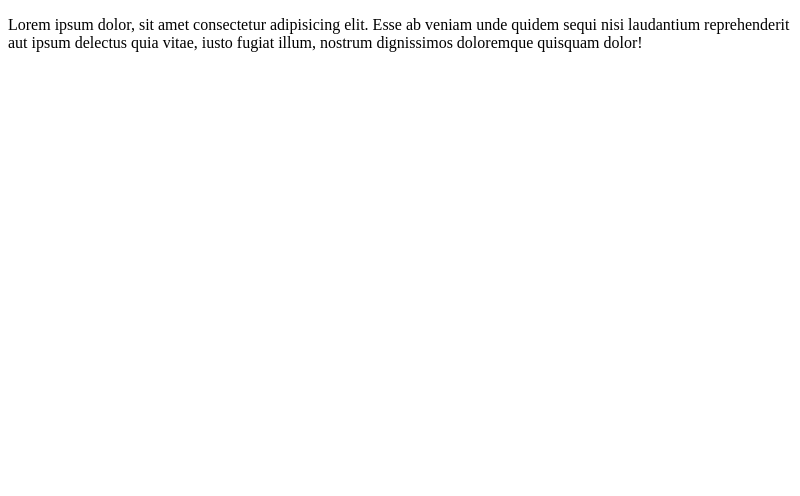
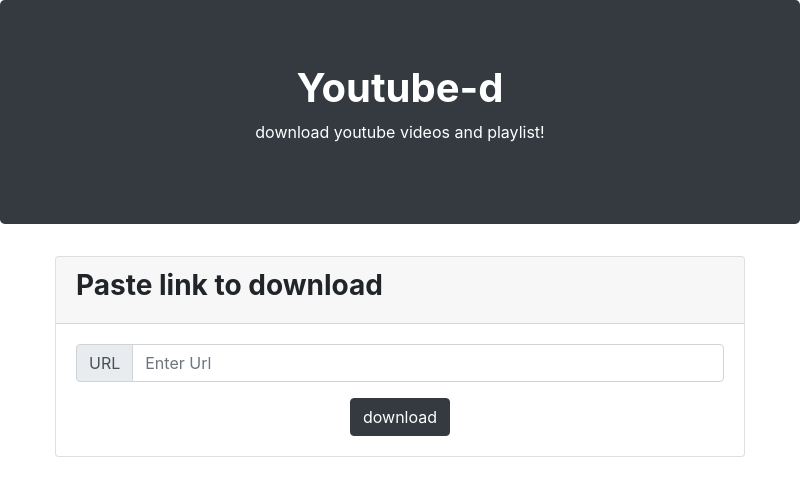
Before and after one commit to mihir20/youtube-d, an Electron app: page index.html in a window 800 px wide. Drawn offline with nearby package versions, Linux system fonts and the light colour scheme.

Commit message:
ui added

```diff
--- a/index.html
+++ b/index.html
@@ -1,12 +1,47 @@
 <!DOCTYPE html>
 <html>
+
 <head>
   <meta charset="utf-8">
+  <meta name="viewport" content="width=device-width, initial-scale=1, shrink-to-fit=no">
+  <meta http-equiv="x-ua-compatible" content="ie=edge">
+
+  <link rel="stylesheet" href="node_modules/bootstrap/dist/css/bootstrap.min.css">
+
   <title>
-      Youtube-d
+    Youtube-d
   </title>
 </head>
+
 <body>
-  <p>Lorem ipsum dolor, sit amet consectetur adipisicing elit. Esse ab veniam unde quidem sequi nisi laudantium reprehenderit aut ipsum delectus quia vitae, iusto fugiat illum, nostrum dignissimos doloremque quisquam dolor!</p>
+  <div class="jumbotron text-center bg-dark text-white">
+    <h1><strong>Youtube-d</strong></h1>
+    <p>download youtube videos and playlist!</p>
+  </div>
+  <div class="container mb-3">
+    <div class="card">
+      <div class="card-header">
+        <h3>
+          <strong>
+            Paste link to download
+          </strong>
+        </h3>
+      </div>
+      <div class="card-body">
+        <form>
+          <div class="input-group mb-3">
+            <div class="input-group-prepend">
+              <span class="input-group-text">URL</span>
+            </div>
+            <input type="text" class="form-control" placeholder="Enter Url">
+          </div>
+          <div class="d-flex justify-content-center">
+            <button class="btn btn-dark" type="submit">download</button>
+          </div>
+        </form>
+      </div>
+    </div>
+  </div>
 </body>
+
 </html>
--- a/package.json
+++ b/package.json
@@ -11,5 +11,8 @@
   "license": "ISC",
   "devDependencies": {
     "electron": "^9.0.4"
+  },
+  "dependencies": {
+    "bootstrap": "^4.5.0"
   }
 }
```
Also changed, not shown: 1 other file.
